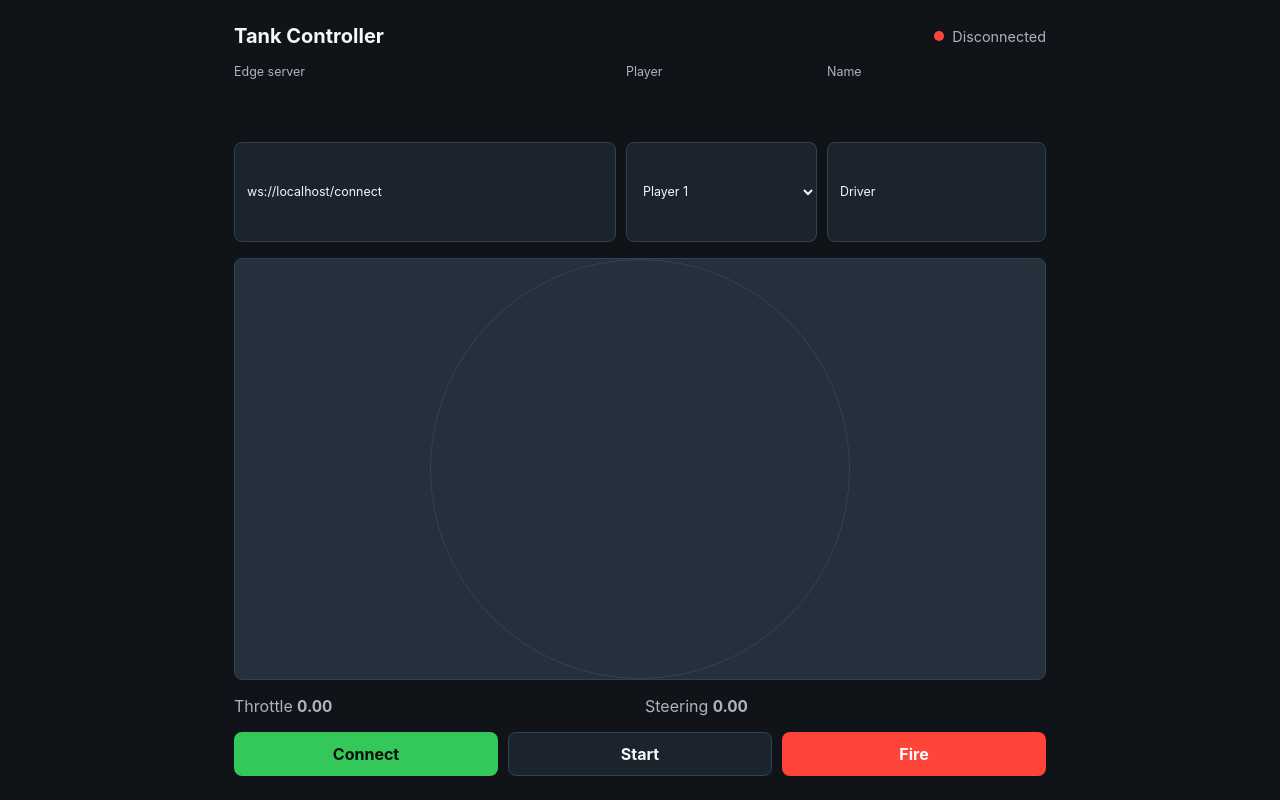
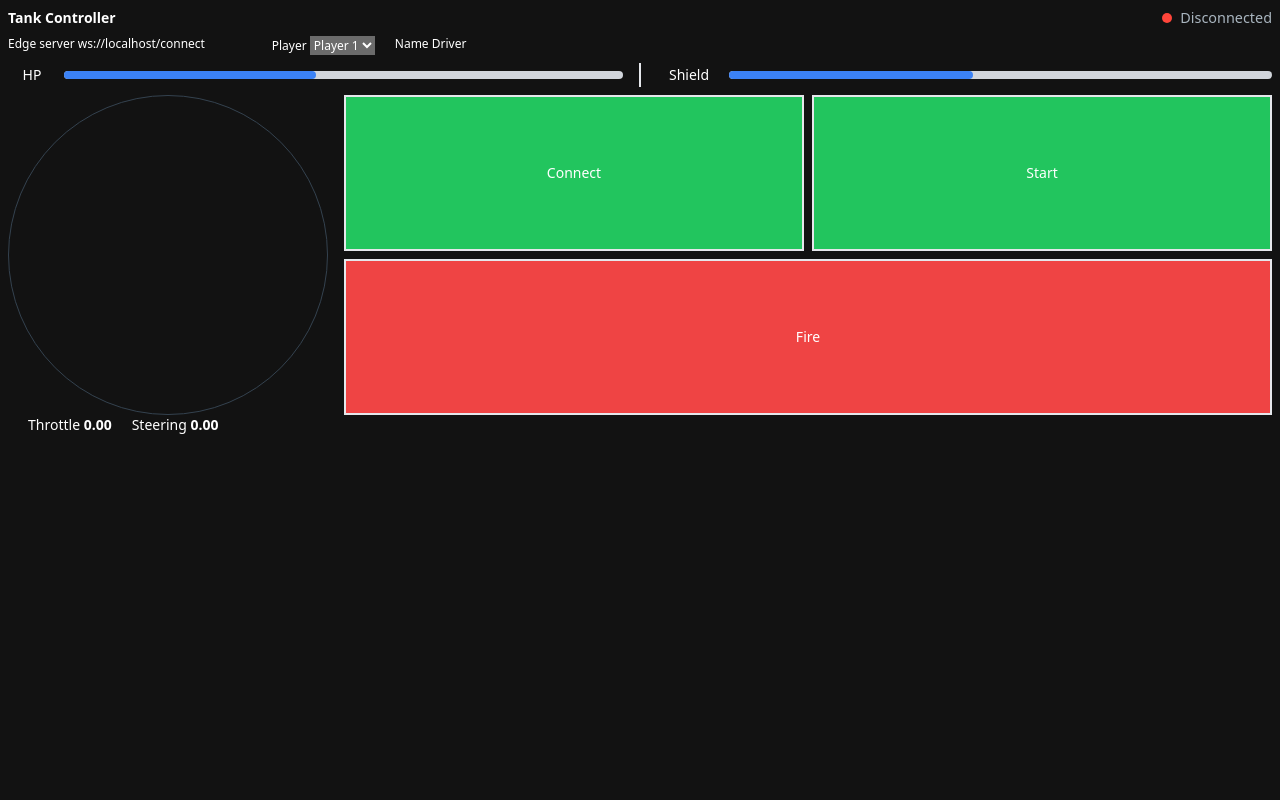
Before and after one commit to requiemdev/Tank-Arena-26-ECSE-Design-Comp, a website: page public/controller.html in a window 1280 px wide. Drawn offline with nearby package versions, Linux system fonts and the light colour scheme.

Commit message:
refined controller interface

```diff
--- a/public/controller.html
+++ b/public/controller.html
@@ -5,6 +5,7 @@
     <meta name="viewport" content="width=device-width, initial-scale=1" />
     <title>ECSE Tank Controller</title>
     <script src="https://cdn.jsdelivr.net/npm/nipplejs@0.10.2/dist/nipplejs.min.js"></script>
+    <script src="https://cdn.tailwindcss.com"></script>
     <style>
       :root {
         color-scheme: dark;
@@ -20,76 +21,6 @@
 
       * {
         box-sizing: border-box;
-      }
-
-      body {
-        margin: 0;
-        min-height: 100vh;
-        font-family: Inter, ui-sans-serif, system-ui, -apple-system, BlinkMacSystemFont, "Segoe UI", sans-serif;
-        background: var(--bg);
-        color: var(--text);
-      }
-
-      main {
-        display: grid;
-        grid-template-rows: auto 1fr auto;
-        gap: 16px;
-        min-height: 100vh;
-        padding: 16px;
-      }
-
-      header,
-      footer {
-        display: flex;
-        align-items: center;
-        justify-content: space-between;
-        gap: 12px;
-      }
-
-      h1 {
-        margin: 0;
-        font-size: 1.25rem;
-        font-weight: 700;
-      }
-
-      label {
-        display: grid;
-        gap: 6px;
-        color: var(--muted);
-        font-size: 0.78rem;
-      }
-
-      input,
-      select,
-      button {
-        min-height: 44px;
-        border: 1px solid var(--line);
-        border-radius: 8px;
-        background: var(--panel);
-        color: var(--text);
-        font: inherit;
-      }
-
-      input,
-      select {
-        padding: 0 12px;
-      }
-
-      button {
-        padding: 0 16px;
-        font-weight: 700;
-      }
-
-      button.primary {
-        border-color: transparent;
-        background: var(--accent);
-        color: #07110a;
-      }
-
-      button.danger {
-        border-color: transparent;
-        background: var(--danger);
-        color: #fff;
       }
 
       .setup {
@@ -122,18 +53,8 @@
         background: var(--accent);
       }
 
-      .pad {
-        display: grid;
-        place-items: center;
-        min-height: 320px;
-        border: 1px solid var(--line);
-        border-radius: 8px;
-        background: var(--panel-2);
-        touch-action: none;
-      }
-
       #joystick {
-        width: min(78vw, 420px);
+        width: 25vw;
         aspect-ratio: 1;
         position: relative;
       }
@@ -142,14 +63,6 @@
         display: grid;
         grid-template-columns: repeat(3, 1fr);
         gap: 10px;
-      }
-
-      .telemetry {
-        display: grid;
-        grid-template-columns: repeat(2, 1fr);
-        gap: 10px;
-        color: var(--muted);
-        font-variant-numeric: tabular-nums;
       }
 
       @media (min-width: 780px) {
@@ -170,13 +83,17 @@
     </style>
   </head>
   <body>
-    <main>
-      <header>
-        <h1>Tank Controller</h1>
-        <div class="status"><span id="statusDot" class="dot"></span><span id="statusText">Disconnected</span></div>
-      </header>
+    <div class="p-2 text-sm">
+      <div class="flex justify-between items-center">
+        <h1 class="font-bold">Tank Controller</h1>
 
-      <section class="setup" aria-label="Connection settings">
+        <div class="status h-2">
+          <span id="statusDot" class="dot"></span
+          ><span id="statusText">Disconnected</span>
+        </div>
+      </div>
+
+      <div class="text-xs flex gap-5 pt-2">
         <label>
           Edge server
           <input id="serverUrl" autocomplete="off" />
@@ -192,37 +109,66 @@
           Name
           <input id="username" autocomplete="name" value="Driver" />
         </label>
-      </section>
+      </div>
 
-      <section class="pad" aria-label="Joystick">
-        <div id="joystick"></div>
-      </section>
+      <div class="flex gap-4 text-center items-center pt-2">
+        <div class="flex items-center gap-2 w-full">
+          <div class="w-12">HP</div>
+          <div class="flex-1 bg-gray-300 rounded-full h-2">
+            <div class="bg-blue-500 h-2 rounded-full" style="width: 45%"></div>
+          </div>
+        </div>
 
-      <section class="telemetry" aria-live="polite">
+        <div class="border-l-2 h-6"></div>
+
+        <div class="flex items-center gap-2 w-full">
+          <div class="w-16">Shield</div>
+          <div class="flex-1 bg-gray-300 rounded-full h-2">
+            <div class="bg-blue-500 h-2 rounded-full" style="width: 45%"></div>
+          </div>
+        </div>
+      </div>
+
+      <div class="flex gap-4 pt-2">
+        <div class="pad" aria-label="Joystick">
+          <div id="joystick" class=""></div>
+        </div>
+
+        <div class="actions flex-1 grid grid-cols-2 gap-2">
+          <button id="connect" class="border-2 p-2 bg-green-500" type="button">
+            Connect
+          </button>
+
+          <button id="start" class="border-2 p-2 bg-green-500" type="button">
+            Start
+          </button>
+
+          <button id="fire" class="danger col-span-2 border-2 p-2 bg-red-500">
+            Fire
+          </button>
+        </div>
+      </div>
+
+      <section class="flex gap-5 ps-5" aria-live="polite">
         <div>Throttle <strong id="throttle">0.00</strong></div>
         <div>Steering <strong id="steering">0.00</strong></div>
       </section>
-
-      <footer class="actions">
-        <button id="connect" class="primary" type="button">Connect</button>
-        <button id="start" type="button">Start</button>
-        <button id="fire" class="danger" type="button">Fire</button>
-      </footer>
-    </main>
+    </div>
 
     <script>
-      const serverUrlInput = document.querySelector('#serverUrl');
-      const playerInput = document.querySelector('#player');
-      const usernameInput = document.querySelector('#username');
-      const statusDot = document.querySelector('#statusDot');
-      const statusText = document.querySelector('#statusText');
-      const throttleText = document.querySelector('#throttle');
-      const steeringText = document.querySelector('#steering');
-      const connectButton = document.querySelector('#connect');
-      const startButton = document.querySelector('#start');
-      const fireButton = document.querySelector('#fire');
+      const serverUrlInput = document.querySelector("#serverUrl");
+      const playerInput = document.querySelector("#player");
+      const usernameInput = document.querySelector("#username");
+      const statusDot = document.querySelector("#statusDot");
+      const statusText = document.querySelector("#statusText");
+      const throttleText = document.querySelector("#throttle");
+      const steeringText = document.querySelector("#steering");
+      const connectButton = document.querySelector("#connect");
+      const startButton = document.querySelector("#start");
+      const fireButton = document.querySelector("#fire");
 
-      const defaultProtocol = window.location.protocol === 'https:' ? 'wss:' : 'ws:';
+      const defaultProtocol =
+        window.location.protocol === "https:" ? "wss:" : "ws:";
       serverUrlInput.value = `${defaultProtocol}//${window.location.host}/connect`;
 
       let socket;
@@ -230,37 +176,37 @@
       let latest = { throttle: 0, steering: 0, fire: false };
       let sendTimer;
 
-      const joystickZone = document.querySelector('#joystick');
+      const joystickZone = document.querySelector("#joystick");
 
       if (window.nipplejs) {
         const joystick = nipplejs.create({
           zone: joystickZone,
-          mode: 'static',
-          position: { left: '50%', top: '50%' },
-          color: '#f5f7fa',
-          size: 190
+          mode: "static",
+          position: { left: "50%", top: "50%" },
+          color: "#f5f7fa",
+          size: 190,
         });
 
-        joystick.on('move', (_event, data) => {
+        joystick.on("move", (_event, data) => {
           latest = {
             ...latest,
             throttle: clamp(-(data.vector?.y ?? 0)),
-            steering: clamp(data.vector?.x ?? 0)
+            steering: clamp(data.vector?.x ?? 0),
           };
           renderAxes();
         });
 
-        joystick.on('end', stopMoving);
+        joystick.on("end", stopMoving);
       } else {
-        joystickZone.style.border = '1px solid var(--line)';
-        joystickZone.style.borderRadius = '50%';
-        joystickZone.addEventListener('pointerdown', handleFallbackPointer);
-        joystickZone.addEventListener('pointermove', handleFallbackPointer);
-        joystickZone.addEventListener('pointerup', stopMoving);
-        joystickZone.addEventListener('pointercancel', stopMoving);
+        joystickZone.style.border = "1px solid var(--line)";
+        joystickZone.style.borderRadius = "50%";
+        joystickZone.addEventListener("pointerdown", handleFallbackPointer);
+        joystickZone.addEventListener("pointermove", handleFallbackPointer);
+        joystickZone.addEventListener("pointerup", stopMoving);
+        joystickZone.addEventListener("pointercancel", stopMoving);
       }
 
-      connectButton.addEventListener('click', () => {
+      connectButton.addEventListener("click", () => {
         if (socket?.readyState === WebSocket.OPEN) {
           socket.close();
           return;
@@ -268,45 +214,47 @@
         connect();
       });
 
-      startButton.addEventListener('click', () => sendJson({ type: 'start' }));
+      startButton.addEventListener("click", () => sendJson({ type: "start" }));
 
-      fireButton.addEventListener('pointerdown', () => {
+      fireButton.addEventListener("pointerdown", () => {
         latest.fire = true;
         sendInput();
       });
 
-      fireButton.addEventListener('pointerup', () => {
+      fireButton.addEventListener("pointerup", () => {
         latest.fire = false;
         sendInput();
       });
 
-      fireButton.addEventListener('pointercancel', () => {
+      fireButton.addEventListener("pointercancel", () => {
         latest.fire = false;
         sendInput();
       });
 
       function connect() {
         const url = new URL(serverUrlInput.value);
-        url.searchParams.set('type', 'controller');
-        url.searchParams.set('player', playerInput.value);
-        url.searchParams.set('username', usernameInput.value || 'Driver');
+        url.searchParams.set("type", "controller");
+        url.searchParams.set("player", playerInput.value);
+        url.searchParams.set("username", usernameInput.value || "Driver");
 
-        setStatus('Connecting', false);
+        setStatus("Connecting", false);
         socket = new WebSocket(url);
 
-        socket.addEventListener('open', () => {
-          setStatus('Connected', true);
-          connectButton.textContent = 'Disconnect';
+        socket.addEventListener("open", () => {
+          setStatus("Connected", true);
+          connectButton.textContent = "Disconnect";
           sendTimer = window.setInterval(sendInput, 50);
         });
 
-        socket.addEventListener('close', () => {
+        socket.addEventListener("close", () => {
           window.clearInterval(sendTimer);
-          setStatus('Disconnected', false);
-          connectButton.textContent = 'Connect';
+          setStatus("Disconnected", false);
+          connectButton.textContent = "Connect";
         });
 
-        socket.addEventListener('error', () => setStatus('Connection error', false));
+        socket.addEventListener("error", () =>
+          setStatus("Connection error", false),
+        );
       }
 
       function sendInput() {
@@ -315,7 +263,7 @@
           steering: latest.steering,
           fire: latest.fire,
           seq: ++seq,
-          ts: Date.now()
+          ts: Date.now(),
         });
       }
 
@@ -335,7 +283,7 @@
         latest = {
           ...latest,
           throttle: clamp((rect.top + radius - event.clientY) / radius),
-          steering: clamp((event.clientX - rect.left - radius) / radius)
+          steering: clamp((event.clientX - rect.left - radius) / radius),
         };
         renderAxes();
       }
@@ -348,7 +296,7 @@
 
       function setStatus(text, connected) {
         statusText.textContent = text;
-        statusDot.classList.toggle('connected', connected);
+        statusDot.classList.toggle("connected", connected);
       }
 
       function renderAxes() {
--- /dev/null
+++ b/public/tailwind.config.js
@@ -0,0 +1,10 @@
+/** @type {import('tailwindcss').Config} */
+module.exports = {
+  content: [
+    "./index.html"
+  ],
+  theme: {
+    extend: {},
+  },
+  plugins: [],
+}
--- a/src/server.ts
+++ b/src/server.ts
@@ -39,7 +39,7 @@ export function buildServer(options: EdgeServerOptions = {}) {
 
   app.post('/start', async (_request, reply) => {
     const started = gameEngine.startCountdown();
-    return reply.code(started ? 202 : 409).send({
+    return reply.code(started ? 202 : 409).send({ //202 accepted, 409 conflict
       started,
       state: gameEngine.getPublicState()
     });
```
Also changed, not shown: 1 other file.
